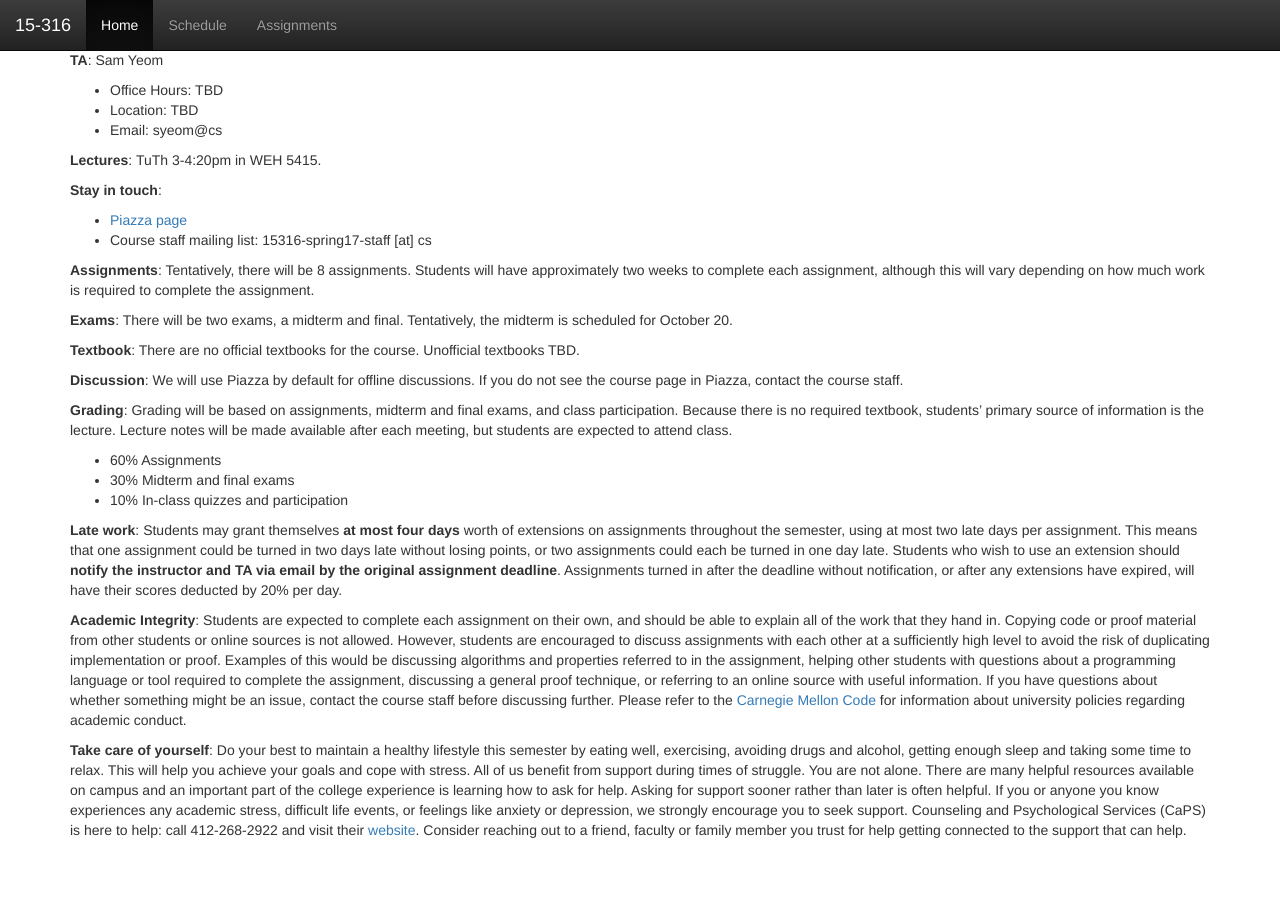
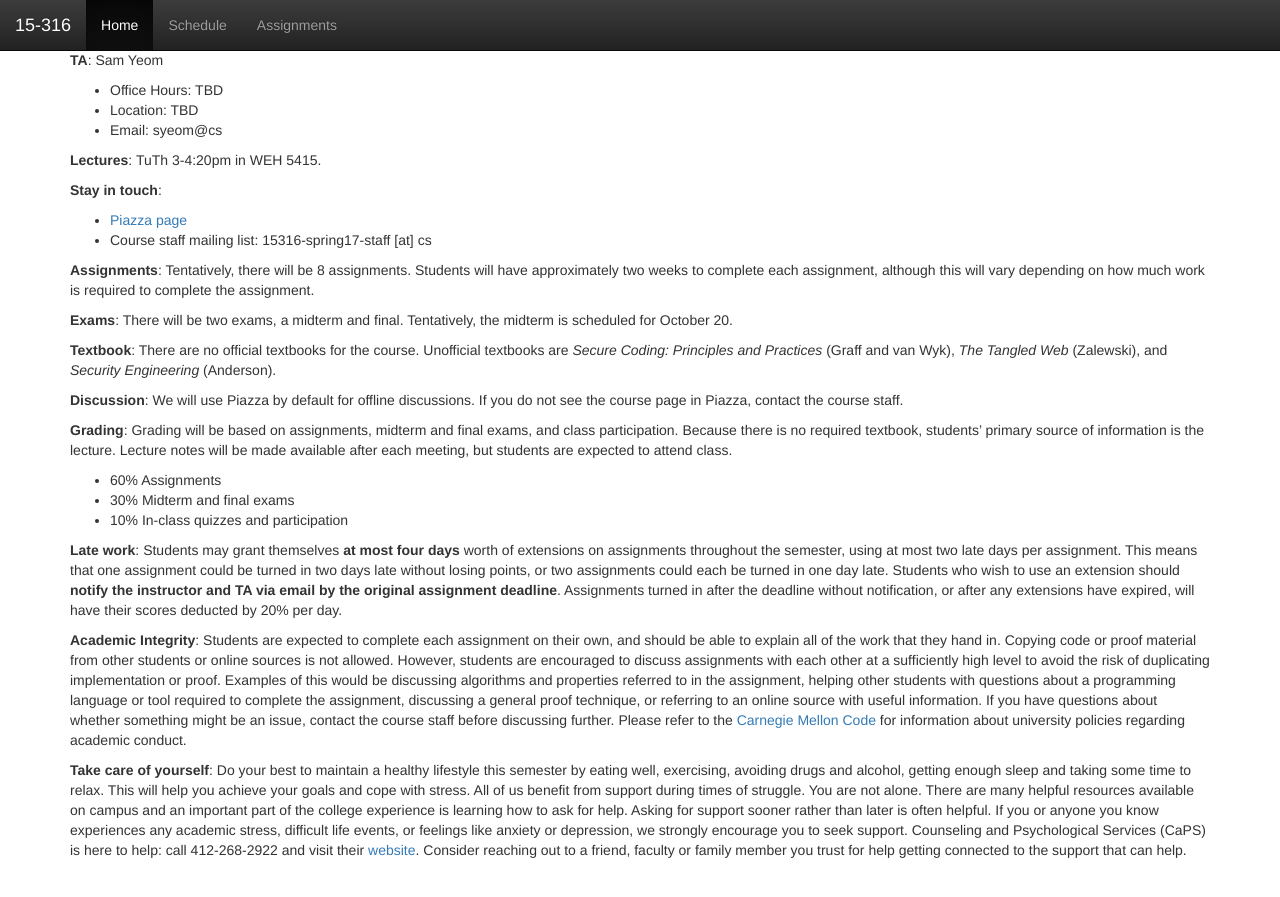
Before and after one commit to cmu-15-316/cmu-15-316.github.io, a Jekyll site: the page built from index.markdown, in a window 1280 px wide and 900 px high, scrolled down 754 px. Shown: the top 897 px of the window. Built offline with Jekyll 4.4.1, drawn with Linux system fonts in a browser that asks for light colours; nearby versions of some CDN libraries; our own code applies the rules of GitHub Pages for plain Markdown files.

Commit message:
added textbooks

```diff
--- a/index.markdown
+++ b/index.markdown
@@ -58,7 +58,7 @@ Students will learn the principles behind designing secure systems by constructi
 
 **Exams**: There will be two exams, a midterm and final. Tentatively, the midterm is scheduled for October 20.
 
-**Textbook**: There are no official textbooks for the course. Unofficial textbooks TBD.
+**Textbook**: There are no official textbooks for the course. Unofficial textbooks are _Secure Coding: Principles and Practices_ (Graff and van Wyk), _The Tangled Web_ (Zalewski), and _Security Engineering_ (Anderson).
 
 **Discussion**: We will use Piazza by default for offline discussions. If you do not see the course page in Piazza, contact the course staff.
 
```
